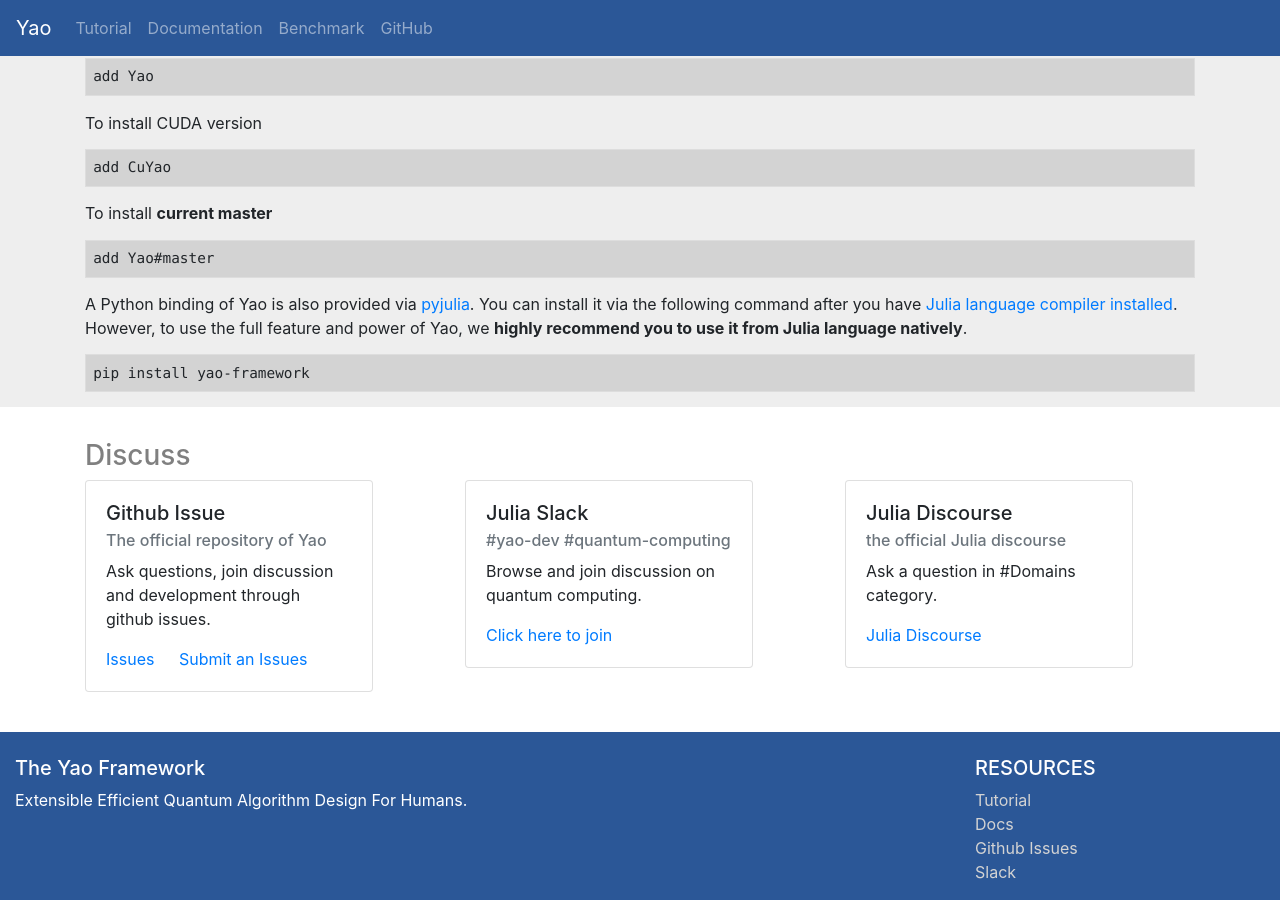
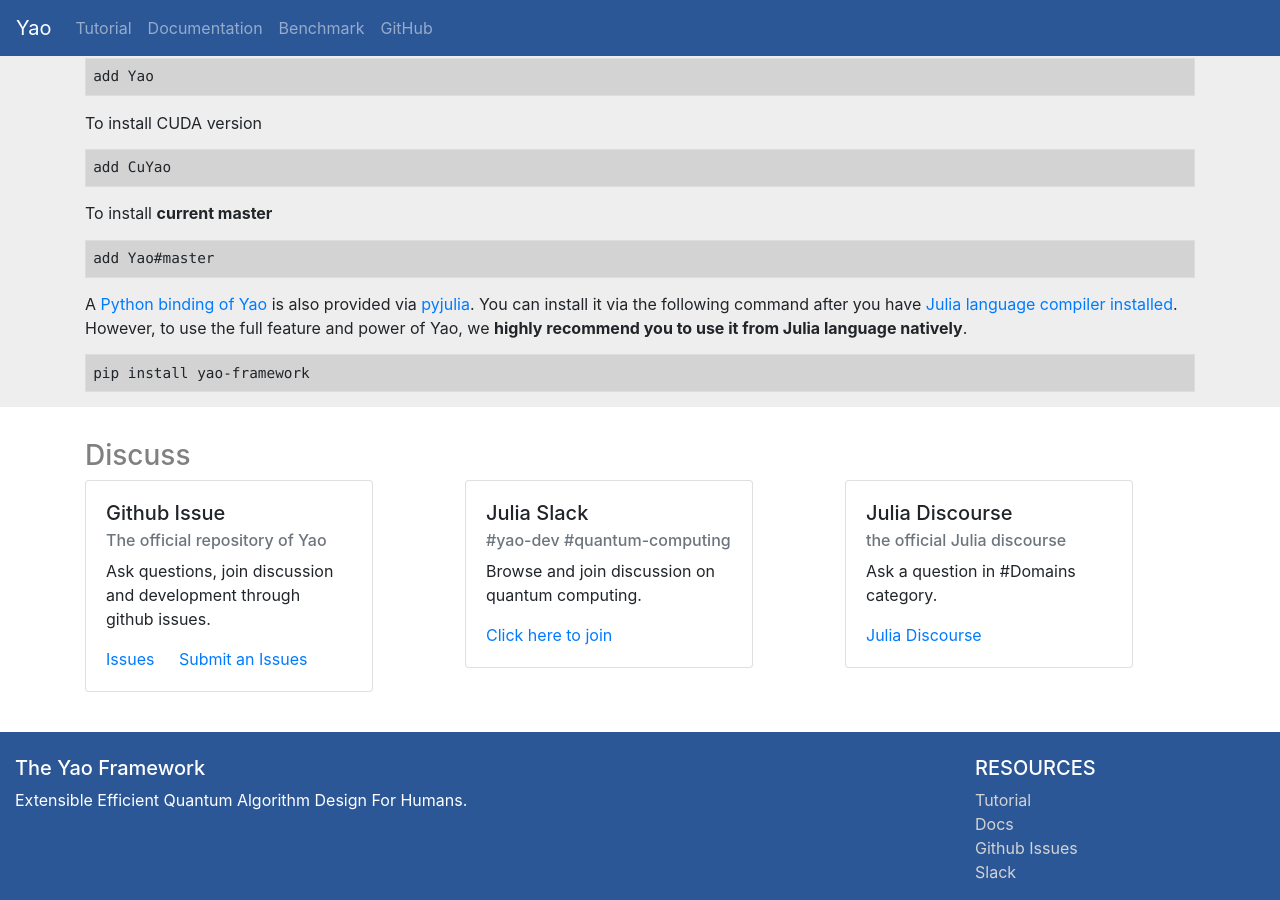
Before and after one commit to QuantumBFS/QuantumBFS.github.io, a Jekyll site: the page built from index.html, in a window 1280 px wide and 900 px high, scrolled down 759 px. Built offline with Jekyll 4.4.1, drawn with Linux system fonts in a browser that asks for light colours; nearby versions of some CDN libraries; comment, search, counter and statistics services are not loaded; some of the changed lines change nothing that is shown.

Commit message:
add link

```diff
--- a/index.html
+++ b/index.html
@@ -85,7 +85,7 @@
                     add Yao#master
                 </pre>
 
-                A Python binding of Yao is also provided via <a href="https://github.com/JuliaPy/pyjulia">pyjulia</a>. You can
+                A <a href="https://github.com/QuantumBFS/yao-python">Python binding of Yao</a> is also provided via <a href="https://github.com/JuliaPy/pyjulia">pyjulia</a>. You can
                 install it via the following command after you have <a href="https://julialang.org/downloads/">Julia language compiler installed</a>.
                 However, to use the full feature and power of Yao, we <strong>highly recommend you to use it from Julia language natively</strong>.
 
```
